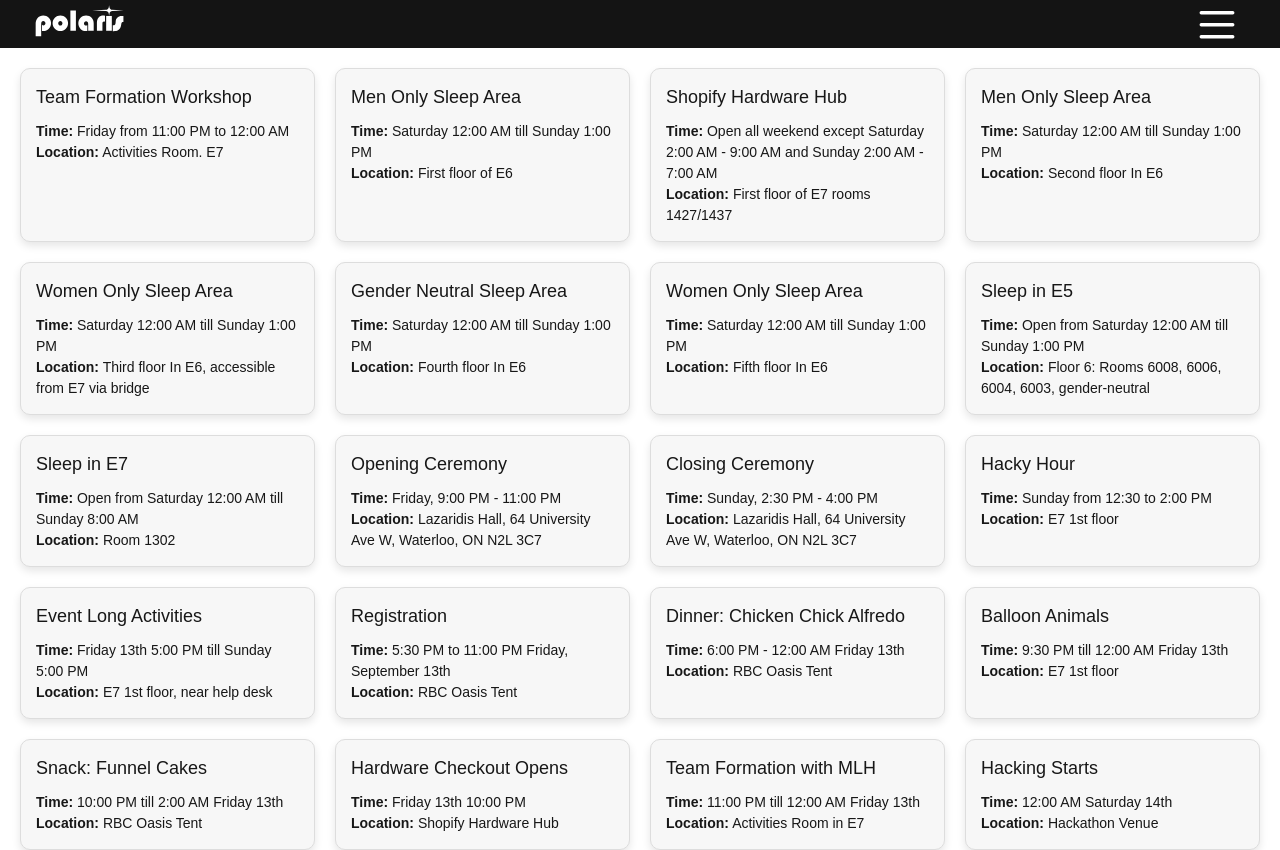
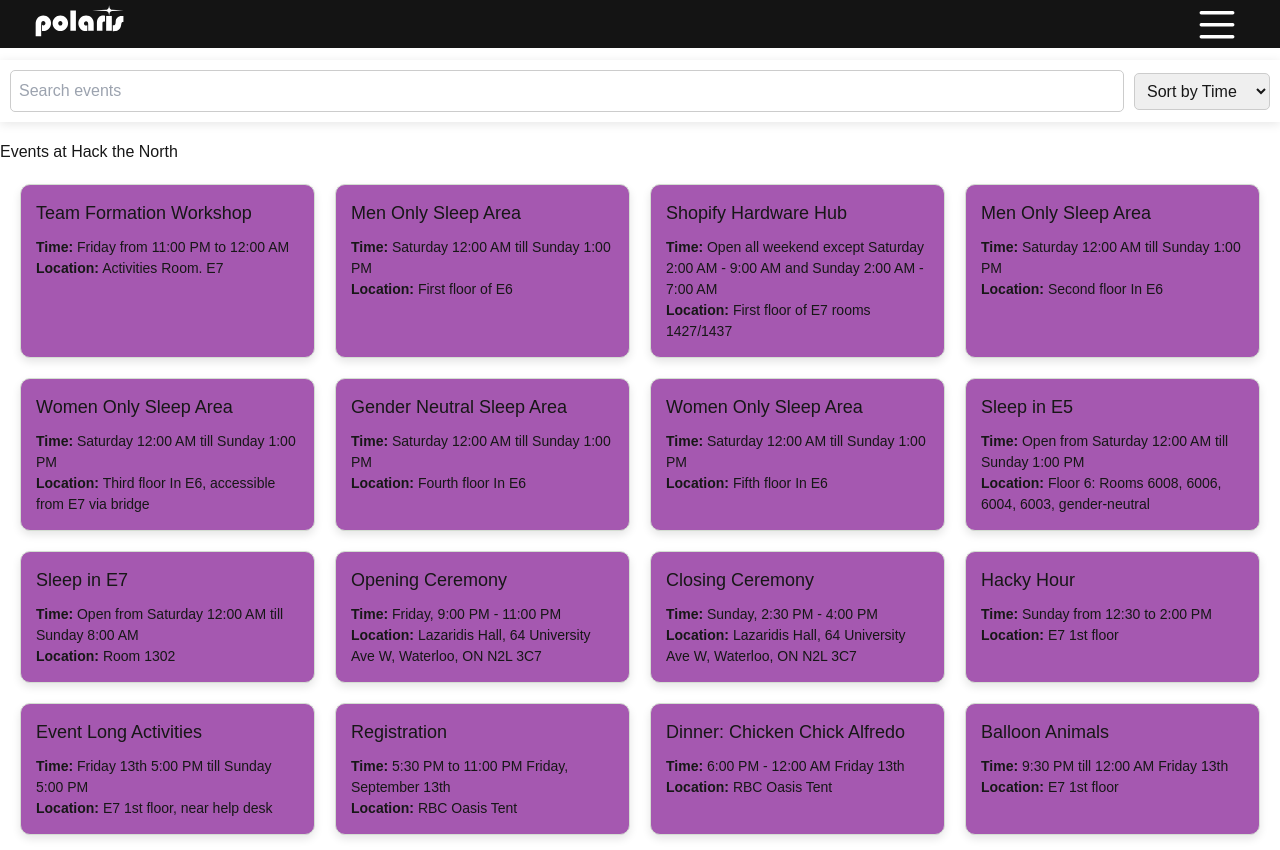
Before and after one commit to liuisaac/Polaris-HTN-App, a Next.js app in the folder polaris-frontend/: page /events in a window 1280 px wide. Shown: the top 850 px of the page. Built offline with nearby package versions, Linux system fonts and the light colour scheme.

Commit message:
LIST VIEW WORKS!

```diff
--- a/polaris-frontend/src/components/events/events.tsx
+++ b/polaris-frontend/src/components/events/events.tsx
@@ -31,6 +31,7 @@ export default function EventsPage() {
     };
   }, []);
 
+  // Filtering and Sorting Events
   const filteredEvents: Event[] = eventsData
     .filter((event: Event) =>
       event.event_name.toLowerCase().includes(filter.toLowerCase()) ||
@@ -49,22 +50,27 @@ export default function EventsPage() {
     <div className={styles.localRoot}>
       <h1>Events at Hack the North</h1>
 
-      {/* Search bar */}
+      {/* Fixed filter and sort */}
+      <div className={styles.fixedFilterSort}>
         <input
           type="text"
           className={styles.searchInput}  // Local class for input
           placeholder="Search events"
-        onChange={(e) => setFilter(e.target.value)}
+          onChange={(e) => setFilter(e.target.value)}  // Corrected the search handler
           value={filter}
         />
 
-      {/* Sorting dropdown */}
-      <select onChange={(e) => setSortType(e.target.value)} value={sortType}>
+        <select
+          className={styles.sortDropdown} // Added class for the select dropdown
+          onChange={(e) => setSortType(e.target.value)}
+          value={sortType}
+        >
           <option value="event_time">Sort by Time</option>
           <option value="event_name">Sort by Name</option>
         </select>
+      </div>
 
-      {/* Event cards */}
+      {/* Adjusted padding to prevent overlap with the fixed filter/sort bar */}
       <div className={styles.eventsContainer}>
         {filteredEvents.map((event: Event, index: number) => (
           <div className={styles.eventCard} key={index}>
--- a/polaris-frontend/src/components/events/eventspage.module.css
+++ b/polaris-frontend/src/components/events/eventspage.module.css
@@ -1,3 +1,36 @@
+.localRoot {
+  padding-top: 140px; /* Adjust this to make space for both the navigation bar and the filter/sort bar */
+}
+
+/* Fixed filter and sort for mobile UI */
+.fixedFilterSort {
+  position: fixed;
+  top: 60px; /* Adjust this to ensure it's below the navigation bar */
+  left: 0;
+  width: 100%;
+  display: flex;
+  justify-content: space-between;
+  align-items: center;
+  background-color: white; /* Adjust this for dark mode or styling preference */
+  padding: 10px;
+  z-index: 1000; /* Ensure it stays above other content */
+  box-shadow: 0 2px 10px rgba(0, 0, 0, 0.1); /* Optional shadow */
+}
+
+.searchInput {
+  flex: 1;
+  margin-right: 10px;
+  padding: 8px;
+  border-radius: 5px;
+  border: 1px solid #ccc;
+}
+
+.sortDropdown {
+  padding: 8px;
+  border-radius: 5px;
+  border: 1px solid #ccc;
+}
+
 .eventsContainer {
   display: grid;
   grid-template-columns: repeat(auto-fill, minmax(250px, 1fr));
@@ -5,9 +38,10 @@
   padding: 20px;
 }
 
+/* Event card styles remain the same */
 .eventCard {
-    background-color: #f7f7f7;
-    border: 1px solid #ddd;
+  background-color: #a558b0;
+  border: 1px solid #d4ded2;
   border-radius: 10px;
   padding: 15px;
   box-shadow: 0 4px 8px rgba(0, 0, 0, 0.1);
```
Lines whose indentation alone changed are shown as unchanged.
